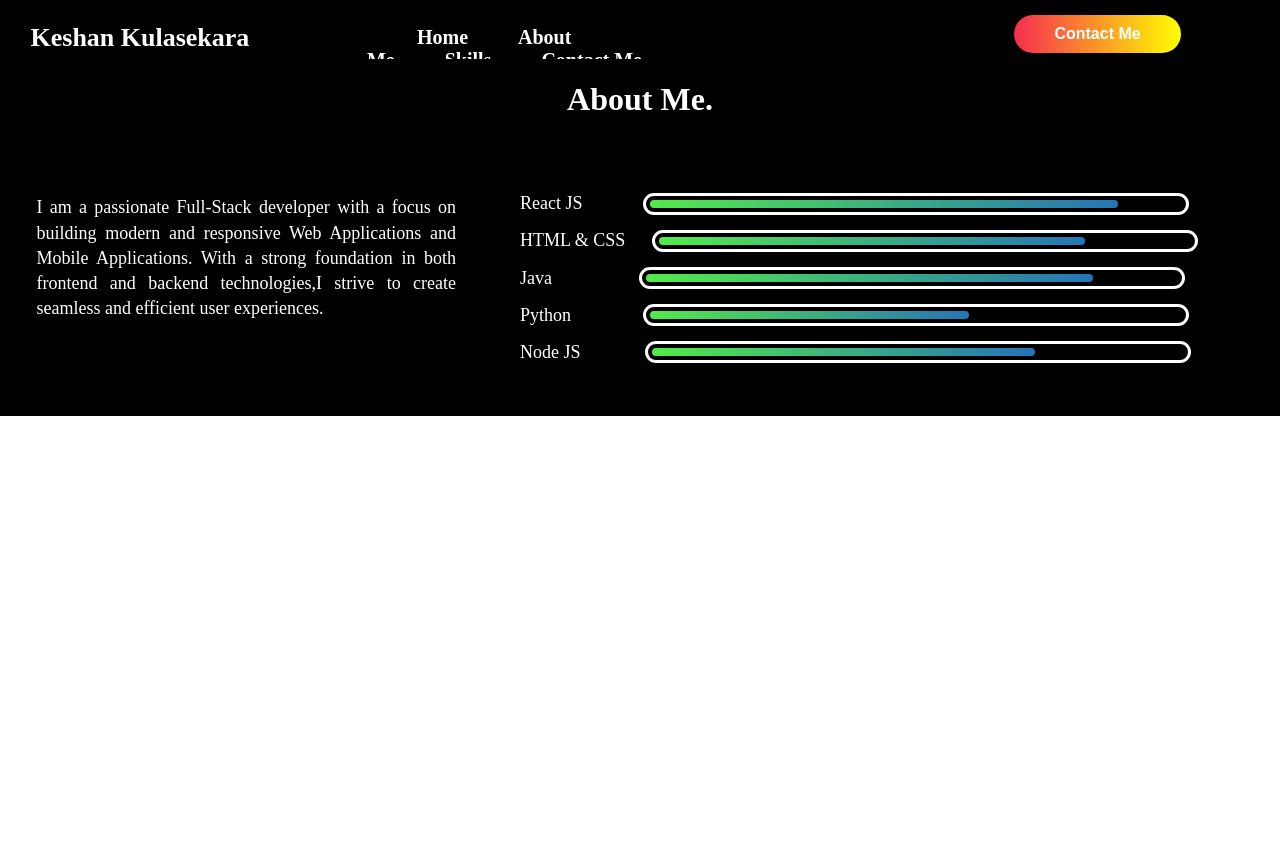
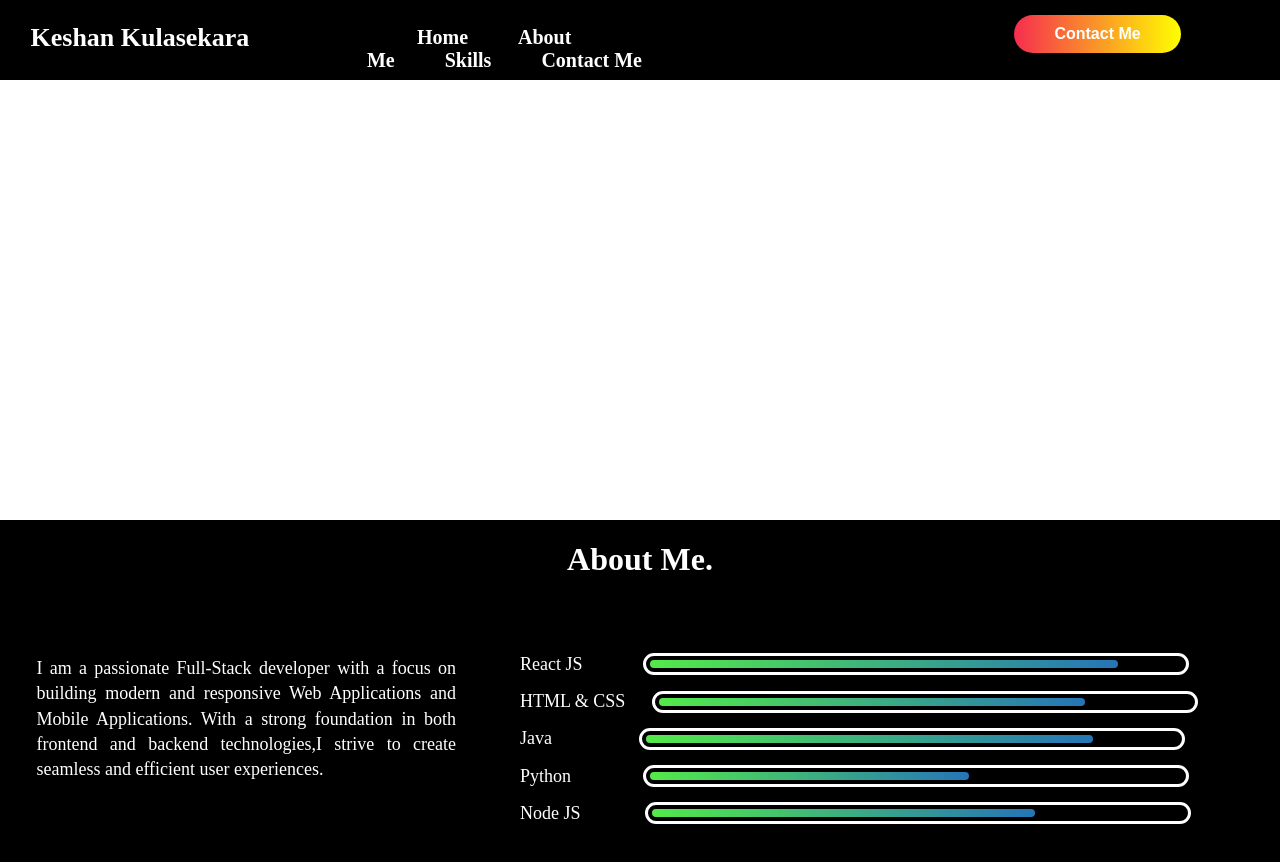
Before and after one commit to KeshaCodeolima/MY-Portfolio, a React (Create React App) app in the folder my-portfolio/: page / in a window 1280 px wide. Shown: the top 862 px of the page. Before the commit the page ends 800 px from the top, so only its background shows below. Built offline with nearby package versions, Linux system fonts and the light colour scheme.

Commit message:
change the classname to textabout and the margin top size

```diff
--- a/my-portfolio/src/Componets/AboutMe.css
+++ b/my-portfolio/src/Componets/AboutMe.css
@@ -1,6 +1,6 @@
 .aboutmain{
     background-color: black;
-    margin-top: 4%;
+    margin-top: 40%;
     position: absolute;
     left: 0;
     width: 100%;
@@ -14,7 +14,7 @@
 .iteam{
     display: flex;
 }
-.text{
+.textAbout{
     flex: 3;
     margin-top: 3%;
     margin-bottom: 6%;
--- a/my-portfolio/src/Componets/AboutMe.jsx
+++ b/my-portfolio/src/Componets/AboutMe.jsx
@@ -9,7 +9,7 @@ function AboutMe() {
         <h1>About Me.</h1>
       </div>
       <div className="iteam">
-        <div className="text">
+        <div className="textAbout">
           <p className='text1'>I am a passionate Full-Stack developer with a focus on building modern and responsive Web Applications and Mobile Applications. With a strong foundation in both frontend and backend technologies,I strive to create seamless and efficient user experiences.</p>
         </div>
         <div className="lang">
```
